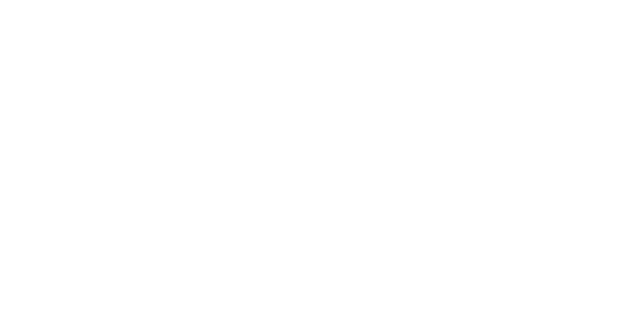
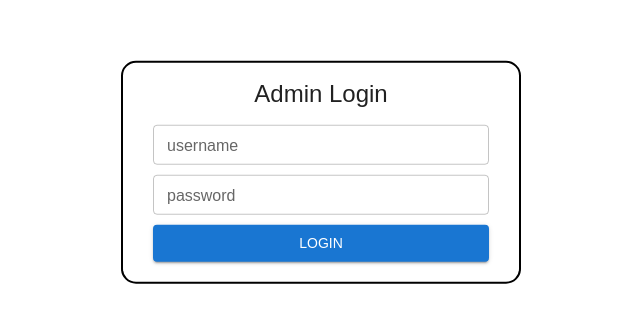
Before and after one commit to BusanDevelopers/BGM-Event-Calendar-Webpage, a React app: page /login in a window 1280 px wide. Before the commit this address had no page. Shown: the part 238-560 px from the top of the page, without its empty margins (329-969 px from the left). Built offline with nearby package versions, Linux system fonts and the light colour scheme; a web font is replaced by a local one.

Commit message:
Login Page

```diff
--- a/src/App.tsx
+++ b/src/App.tsx
@@ -19,18 +19,25 @@
 // Elements
 import Loading from './components/Loading/Loading';
 import { LoginContextProvider, useLoginContext } from './LoginData';
+const Login = React.lazy(() => import('./Login'));
 const Calendar = React.lazy(() => import('./Calendar'));
 const EventDetail = React.lazy(() => import('./EventDetail'));
 
 // MUI Theme (Setup Font family)
 declare module '@mui/material/styles' {
   interface TypographyVariantsOptions {
+    calendarDaysOfWeek?: React.CSSProperties;
     calendarBody?: React.CSSProperties;
+    calendarEvent?: React.CSSProperties;
+    eventDetailBody?: React.CSSProperties;
   }
 }
 declare module '@mui/material/Typography' {
   interface TypographyPropsVariantOverrides {
+    calendarDaysOfWeek: true;
     calendarBody: true;
+    calendarEvent: true;
+    eventDetailBody: true;
   }
 }
 const breakpoints = {
@@ -55,19 +62,31 @@
     h5: {
       fontWeight: 500,
     },
-    subtitle1: {
+    calendarEvent: {
+      fontWeight: 400,
+      fontSize: '0.875rem',
+      lineHeight: 1.43,
+      letterSpacing: '0.01071em',
       [`@media screen and (max-width: ${breakpoints.values.md}px)`]: {
-        fontSize: '0.8rem',
+        fontSize: '0.6rem',
       },
     },
-    body1: {
+    eventDetailBody: {
+      fontWeight: 400,
+      fontSize: '1rem',
+      lineHeight: 1.5,
+      letterSpacing: '0.00938em',
       [`@media screen and (max-width: ${breakpoints.values.md}px)`]: {
         fontSize: '0.9rem',
       },
     },
-    body2: {
+    calendarDaysOfWeek: {
+      fontWeight: 400,
+      fontSize: '1rem',
+      lineHeight: 1.75,
+      letterSpacing: '0.00938em',
       [`@media screen and (max-width: ${breakpoints.values.md}px)`]: {
-        fontSize: '0.6rem',
+        fontSize: '0.8rem',
       },
     },
     calendarBody: {
@@ -128,6 +147,10 @@
             path="/event/:id"
             element={loginContext.initialized ? <EventDetail /> : <Loading />}
           />
+          <Route
+            path="/login"
+            element={loginContext.initialized ? <Login /> : <Loading />}
+          />
         </Routes>
       </Router>
     </ThemeProvider>
--- a/src/EventDetail.tsx
+++ b/src/EventDetail.tsx
@@ -146,11 +146,15 @@
               <Typography variant="caption">No Category</Typography>
             )}
             <Divider sx={{ margin: '10px 0' }} />
-            <Typography variant="body1">Event Date: {dateString}</Typography>
+            <Typography variant="eventDetailBody">
+              Event Date: {dateString}
+            </Typography>
             {eventDetail.detail && (
               <Box sx={{ margin: '15px 0' }}>
                 <Typography variant="h6">Detail</Typography>
-                <Typography variant="body1">{eventDetail.detail}</Typography>
+                <Typography variant="eventDetailBody">
+                  {eventDetail.detail}
+                </Typography>
               </Box>
             )}
             <Divider sx={{ margin: '10px 0' }} />
--- /dev/null
+++ b/src/Login.tsx
@@ -0,0 +1,188 @@
+/**
+ * Admin Login Page
+ *
+ * @author Hyecheol (Jerry) Jang <hyecheol123@gmail.com>
+ */
+
+import React from 'react';
+import { useNavigate, useLocation } from 'react-router-dom';
+// Material UI
+import {
+  Alert,
+  Box,
+  Button,
+  Snackbar,
+  TextField,
+  Typography,
+} from '@mui/material';
+// Custom Hook to load LoginContext
+import { useLoginContext } from './LoginData';
+
+// Styles
+const styles = {
+  Wrapper: {
+    display: 'inline-flex',
+    flexDirection: 'column',
+    alignItems: 'center',
+    border: '2px solid black',
+    borderRadius: '15px',
+    margin: '10px',
+    padding: '15px 30px',
+    position: 'absolute',
+    top: '50%',
+    left: '50%',
+    transform: 'translate(-50%,-50%)',
+    width: '100%',
+    maxWidth: '400px',
+    minWidth: 'min(260px, 100%)',
+  },
+  FormWrapper: {
+    display: 'inline-flex',
+    flexDirection: 'column',
+    width: '100%',
+  },
+};
+
+/**
+ * React Functional Component to generate login view
+ *
+ * @return {React.ReactElement} Renders Login view
+ */
+function Login(): React.ReactElement {
+  const { state } = useLocation();
+  const navigate = useNavigate();
+  // State
+  const loginContext = useLoginContext();
+  const [disabled, setDisabled] = React.useState(false);
+  const [username, setUsername] = React.useState('');
+  const [password, setPassword] = React.useState('');
+  const [error, setError] = React.useState({ error: false, msg: '' });
+
+  // Function to direct user to previous location
+  const goBack = React.useCallback((): void => {
+    if ((state as { prevLocation: string })?.prevLocation) {
+      navigate((state as { prevLocation: string }).prevLocation);
+    } else {
+      navigate('/');
+    }
+    // eslint-disable-next-line react-hooks/exhaustive-deps
+  }, []);
+
+  // EventHandlers to modify form input
+  const onUsernameChange: React.ChangeEventHandler = React.useCallback(
+    (event: React.ChangeEvent) => {
+      setUsername((event.target as HTMLInputElement).value);
+    },
+    []
+  );
+  const onPasswordChange: React.ChangeEventHandler = React.useCallback(
+    (event: React.ChangeEvent) => {
+      setPassword((event.target as HTMLInputElement).value);
+    },
+    []
+  );
+
+  // Helper function to check input
+  const inputCheck = React.useCallback((): boolean => {
+    // Username is not valid when it is empty
+    if (username === '' || password === '') {
+      setError({
+        error: true,
+        msg: 'Both username and password are required field!',
+      });
+      return false;
+    }
+    return true;
+  }, [username, password]);
+
+  // Submit Event Handler
+  const formSubmit: React.FormEventHandler<HTMLFormElement> = React.useCallback(
+    (event: React.SyntheticEvent) => {
+      event.preventDefault();
+      setDisabled(true);
+      // Check validity of inputs
+      if (!inputCheck()) {
+        setDisabled(false);
+        return;
+      }
+
+      // TODO: Submit API request
+      console.log('Login Request');
+      console.log(username);
+      console.log(password);
+      localStorage.setItem('ADMIN_LOGIN', 'yes');
+      loginContext.dispatch({ type: 'LOGIN' });
+      goBack();
+    },
+    [inputCheck, loginContext, password, username, goBack]
+  );
+
+  // EventHandler to close alert
+  const closeAlert = React.useCallback(() => {
+    setError({ error: false, msg: '' });
+  }, []);
+
+  // Check for whether user already logged in or not
+  React.useEffect(() => {
+    if (loginContext.login) {
+      goBack();
+    }
+    // eslint-disable-next-line react-hooks/exhaustive-deps
+  }, []);
+
+  return (
+    <>
+      <Box sx={styles.Wrapper}>
+        <Typography variant="h5" sx={{ mb: '10px' }}>
+          Admin Login
+        </Typography>
+        <form onSubmit={formSubmit} style={styles.FormWrapper}>
+          <TextField
+            disabled={disabled}
+            size="small"
+            variant="outlined"
+            color="primary"
+            label="username"
+            margin="normal"
+            value={username}
+            onChange={onUsernameChange}
+            sx={{ margin: '5px 0', width: '100%' }}
+          />
+          <TextField
+            disabled={disabled}
+            size="small"
+            variant="outlined"
+            color="primary"
+            label="password"
+            type="password"
+            margin="normal"
+            value={password}
+            onChange={onPasswordChange}
+            sx={{ margin: '5px 0', width: '100%' }}
+          />
+          <Button
+            type="submit"
+            color="primary"
+            variant="contained"
+            disabled={disabled}
+            sx={{ margin: '5px 0', width: '100%' }}
+          >
+            Login
+          </Button>
+        </form>
+      </Box>
+      <Snackbar
+        anchorOrigin={{ vertical: 'top', horizontal: 'center' }}
+        autoHideDuration={5000}
+        open={error.error}
+        onClose={closeAlert}
+      >
+        <Alert onClose={closeAlert} severity="error">
+          {error.msg}
+        </Alert>
+      </Snackbar>
+    </>
+  );
+}
+
+export default Login;
--- a/src/components/AccountBtn.tsx
+++ b/src/components/AccountBtn.tsx
@@ -5,7 +5,7 @@
  */
 
 import React from 'react';
-import { useNavigate } from 'react-router-dom';
+import { useNavigate, useLocation } from 'react-router-dom';
 // Material UI
 import { Box, IconButton, Menu, MenuItem, Typography } from '@mui/material';
 // Material UI Icon
@@ -20,6 +20,7 @@
  */
 function AccountBtn(): React.ReactElement {
   const navigate = useNavigate();
+  const location = useLocation();
   // State
   const loginContext = useLoginContext();
   const [anchorEl, setAnchorEl] = React.useState<null | HTMLElement>(null);
@@ -31,10 +32,10 @@
         // When admin logged in, open admin menu
         setAnchorEl(event.currentTarget);
       } else {
-        navigate('/login');
+        navigate('/login', { state: { prevLocation: location.pathname } });
       }
     },
-    [loginContext.login, navigate]
+    [loginContext.login, navigate, location.pathname]
   );
   const handleCloseAdminMenu = React.useCallback((): void => {
     setAnchorEl(null);
@@ -64,4 +65,4 @@
   );
 }
 
-export default AccountBtn;
+export default React.memo(AccountBtn);
--- a/src/components/Calendar/CalendarBox.tsx
+++ b/src/components/Calendar/CalendarBox.tsx
@@ -131,7 +131,7 @@
             sx={{ ...styleProvider(event.category) }}
             key={event.id}
           >
-            <Typography component="div" variant="body2" noWrap>
+            <Typography component="div" variant="calendarEvent" noWrap>
               {event.name}
             </Typography>
           </Box>
@@ -148,7 +148,7 @@
           >
             <Typography
               component="div"
-              variant="body2"
+              variant="calendarEvent"
               noWrap
               sx={{ fontWeight: 700 }}
             >
--- a/src/components/Calendar/DaysOfWeek.tsx
+++ b/src/components/Calendar/DaysOfWeek.tsx
@@ -28,29 +28,29 @@
   return (
     <Box sx={WrapperStyle}>
       <Typography
-        variant="subtitle1"
+        variant="calendarDaysOfWeek"
         align="center"
         sx={{ color: 'red', ...style }}
       >
         Sun
       </Typography>
-      <Typography variant="subtitle1" align="center" sx={style}>
+      <Typography variant="calendarDaysOfWeek" align="center" sx={style}>
         Mon
       </Typography>
-      <Typography variant="subtitle1" align="center" sx={style}>
+      <Typography variant="calendarDaysOfWeek" align="center" sx={style}>
         Tue
       </Typography>
-      <Typography variant="subtitle1" align="center" sx={style}>
+      <Typography variant="calendarDaysOfWeek" align="center" sx={style}>
         Wed
       </Typography>
-      <Typography variant="subtitle1" align="center" sx={style}>
+      <Typography variant="calendarDaysOfWeek" align="center" sx={style}>
         Thu
       </Typography>
-      <Typography variant="subtitle1" align="center" sx={style}>
+      <Typography variant="calendarDaysOfWeek" align="center" sx={style}>
         Fri
       </Typography>
       <Typography
-        variant="subtitle1"
+        variant="calendarDaysOfWeek"
         align="center"
         sx={{ color: 'blue', ...style }}
       >
```
